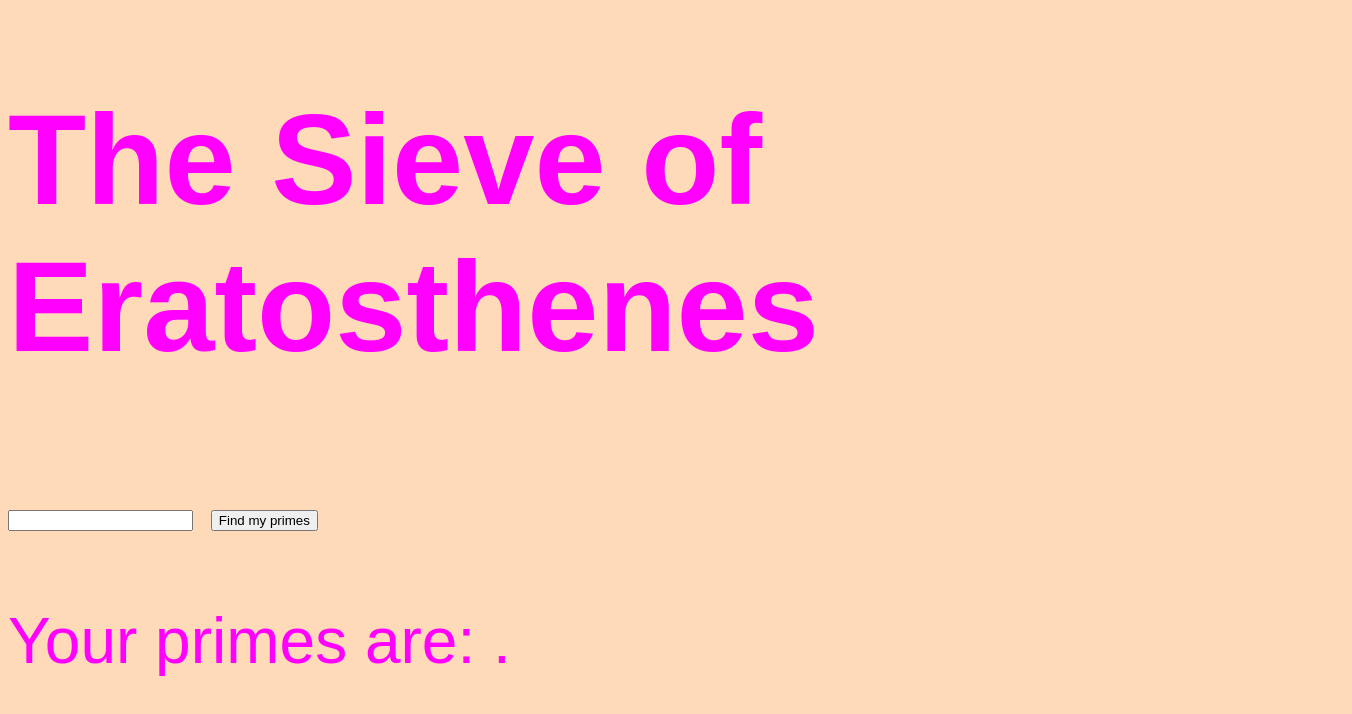
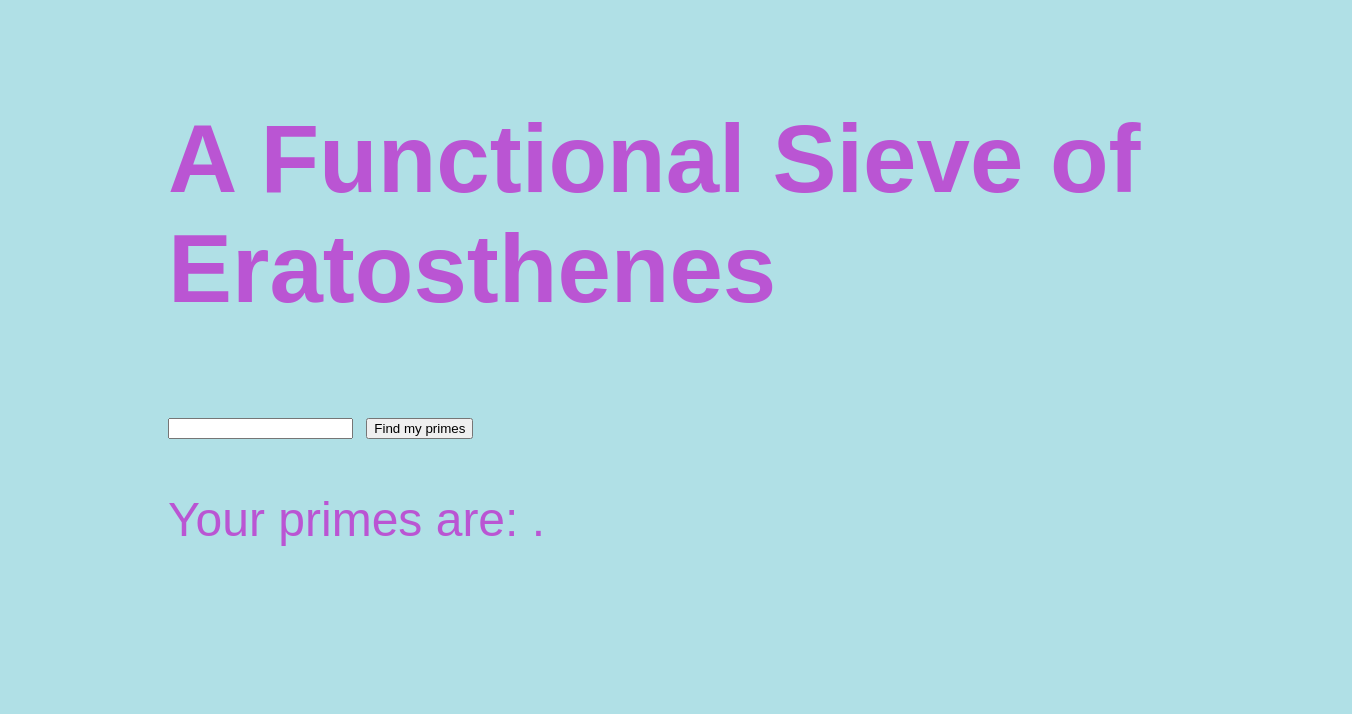
Before and after one commit to gearjosh/functionalSieve, a plain HTML site: page index.html in a window 1280 px wide. Shown: the whole page, 1352 px wide, since content can reach past the window. Drawn offline with nearby package versions, Linux system fonts and the light colour scheme.

Commit message:
update styles

```diff
--- a/index.html
+++ b/index.html
@@ -4,16 +4,18 @@
     <link rel="stylesheet" href="./styles.css">
     <script src="https://ajax.googleapis.com/ajax/libs/jquery/1.12.0/jquery.min.js"></script>
     <script src="./main.js"></script>
-    <title>The Sieve of Eratosthenes</title>
+    <title>The Sieve</title>
   </head>
   <body>
-    <h1>The Sieve of Eratosthenes</h1>
-    <form id="numberSelector">
-      <input type="number" id="number">
-      <button type="submit">Find my primes</button>
-    </form>
-    <div>
-      <p>Your primes are: <span id="result"></span>.</p>
+    <div class="container">
+      <h1>A Functional Sieve of Eratosthenes</h1>
+      <form id="numberSelector">
+        <input type="number" id="number">
+        <button type="submit">Find my primes</button>
+      </form>
+        <div class="showIt">
+          <p>Your primes are: <span id="result"></span>.</p>
+        </div>
     </div>
   </body>
 </html>
--- a/styles.css
+++ b/styles.css
@@ -1,6 +1,15 @@
 body {
-  background-color: peachpuff;
+  background-color: powderblue;
   font-family: sans-serif;
-  font-size: 4rem;
-  color: magenta;
+  font-size: 3rem;
+  color: mediumorchid;
+  width: 100%;
+  padding: 2rem;
 }
+.container {
+  width: 80vw;
+  margin: 0 auto;
+}
+.showIt {
+  word-wrap: break-word;
+}
```
